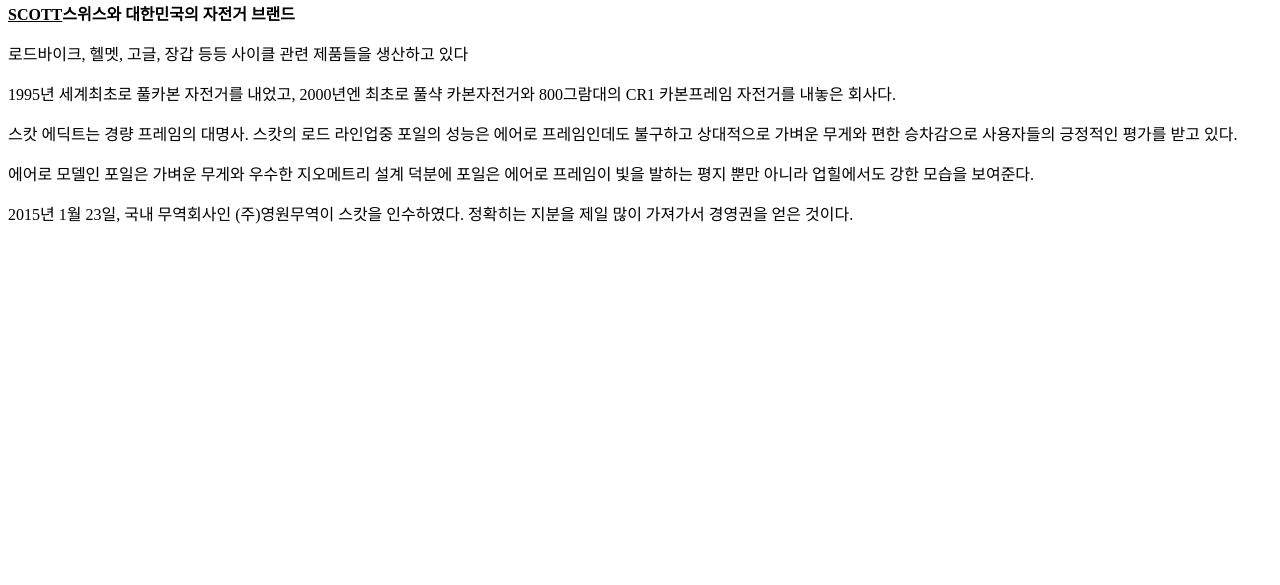
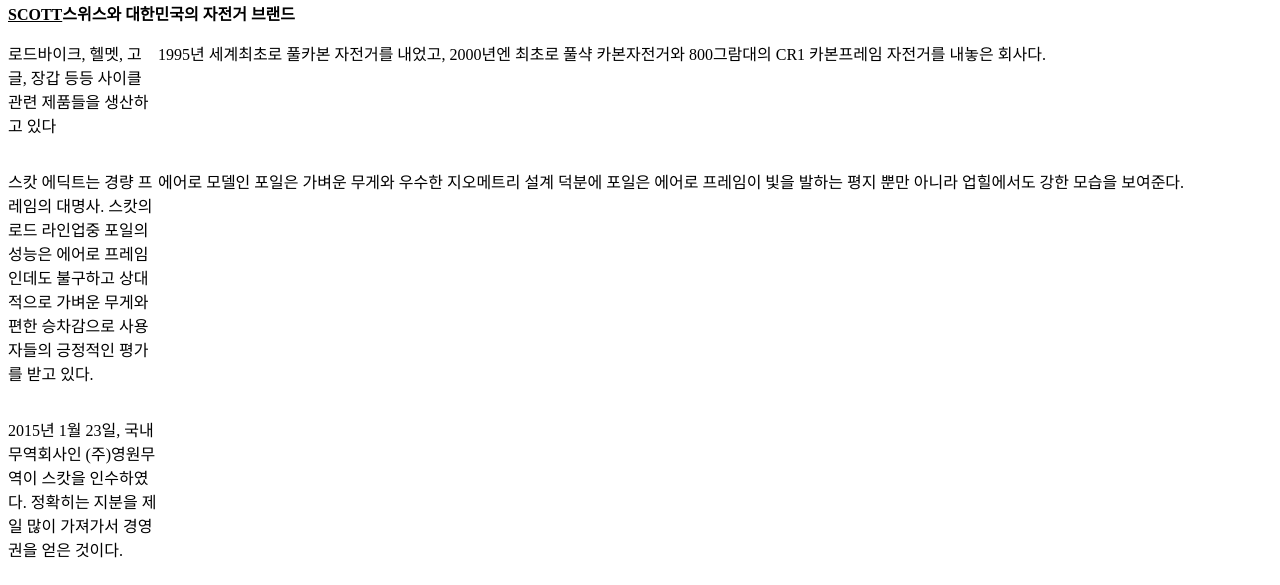
Before and after one commit to seoseoug/my-first-web, a plain HTML site: page 2.html in a window 1280 px wide. Shown: the part 587-1172 px from the top of the page. Before the commit the page ends 828 px from the top, so only its background shows below. Drawn offline with Linux system fonts and the light colour scheme.

Commit message:
Add files via upload

```diff
--- a/2.html
+++ b/2.html
@@ -4,6 +4,8 @@
   <title>SCOTT</title>
   <meta charset="utf-8">
   <style>
+  #grid{display:grid;
+        grid-template-columns: 150px 1fr;}
   #active{color:green;}
   .saw{color:blue;}
     a {color:black;
@@ -23,10 +25,12 @@
     target="_blank"title="나무위키 SCOTT 설명">2.SCOTT</a></h2>
     <img src="scott bicyle.jpg" width="450"><br>
     <strong><u>SCOTT</u>스위스와 대한민국의 자전거 브랜드</strong><br>
-    <p>로드바이크, 헬멧, 고글, 장갑 등등 사이클 관련 제품들을 생산하고 있다</p>
+  <span id="grid">
+    <p><span>로드바이크, 헬멧, 고글, 장갑 등등 사이클 관련 제품들을 생산하고 있다</p>
     <p>1995년 세계최초로 풀카본 자전거를 내었고, 2000년엔 최초로 풀샥 카본자전거와 800그람대의 CR1 카본프레임 자전거를 내놓은 회사다.</p>
     <p>스캇 에딕트는 경량 프레임의 대명사. 스캇의 로드 라인업중 포일의 성능은 에어로 프레임인데도 불구하고 상대적으로 가벼운 무게와 편한 승차감으로 사용자들의 긍정적인 평가를 받고 있다. </p>
     <p>에어로 모델인 포일은 가벼운 무게와 우수한 지오메트리 설계 덕분에 포일은 에어로 프레임이 빛을 발하는 평지 뿐만 아니라 업힐에서도 강한 모습을 보여준다.</p>
-    <p>2015년 1월 23일, 국내 무역회사인 (주)영원무역이 스캇을 인수하였다. 정확히는 지분을 제일 많이 가져가서 경영권을 얻은 것이다.</p>
+    <p>2015년 1월 23일, 국내 무역회사인 (주)영원무역이 스캇을 인수하였다. 정확히는 지분을 제일 많이 가져가서 경영권을 얻은 것이다.</span></p>
+  </span>
 </body>
 </html>
```
